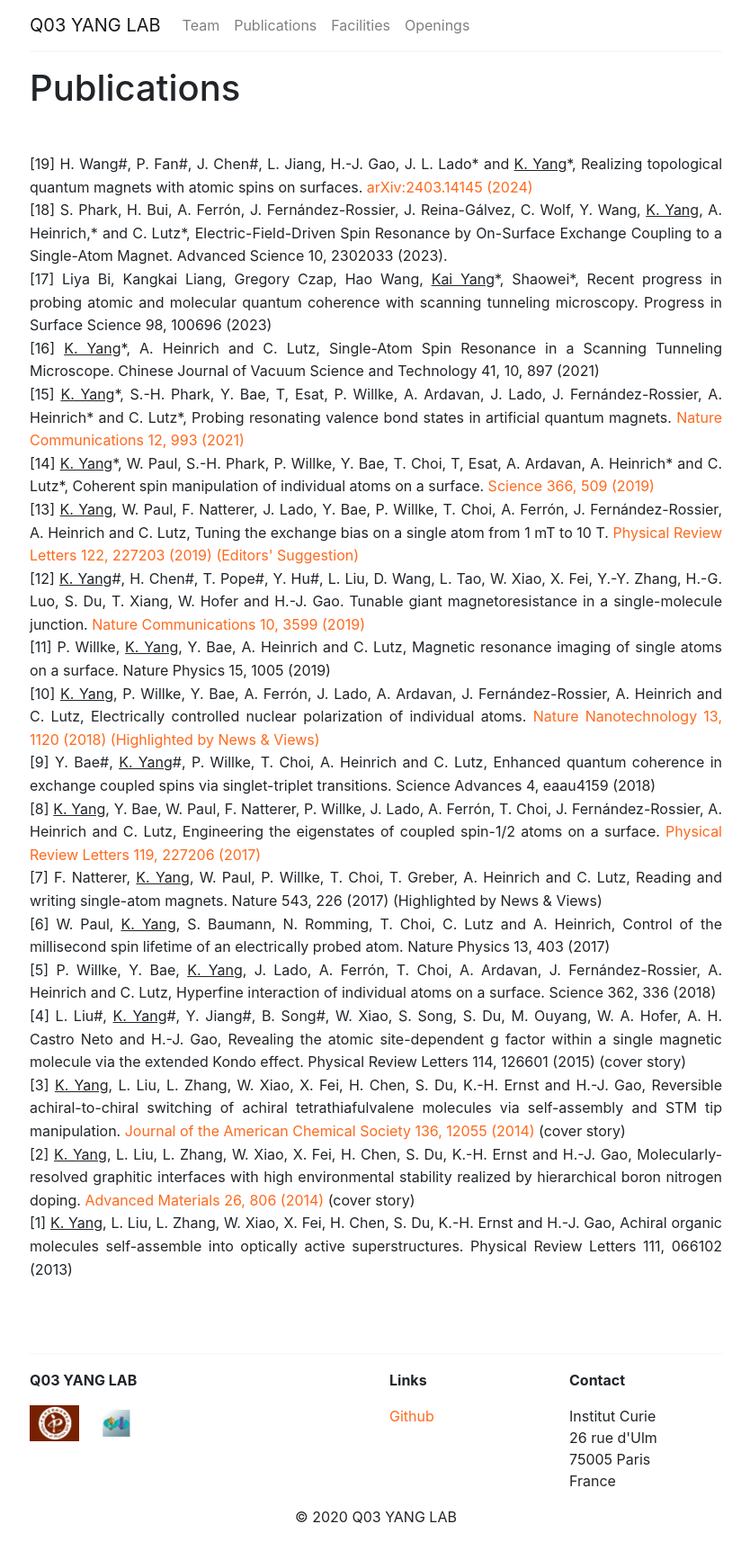
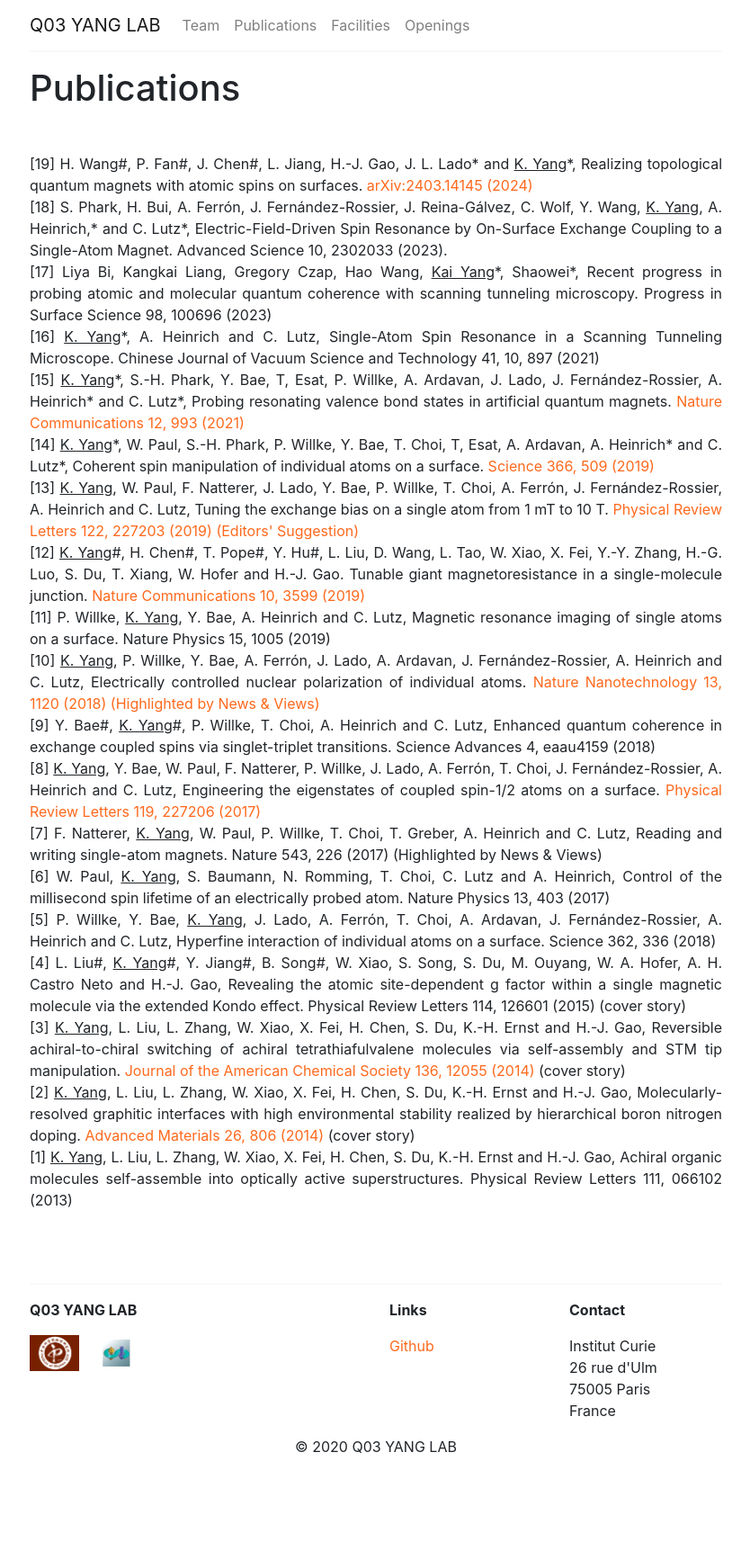
Before and after one commit to ZoomWuun/Q03i, a Jekyll site: the page built from _pages/publications_new.html, in a window 1280 px wide. Shown: the whole page at 90% size, without its empty margins (222-1056 px from the left). Built offline with Jekyll 4.4.1, drawn with Linux system fonts in a browser that asks for light colours; after the commit the page ends 1636 px from its top, so only the background shows below that.

Commit message:
Add files via upload

```diff
--- a/_pages/publications_new.html
+++ b/_pages/publications_new.html
@@ -9,7 +9,7 @@ permalink: /publications_new/
 <li class="media mb-1">
     <div class="media-body">
 
-        <p style="line-height: 1.6em; margin-bottom: 2em;">
+        <p style="margin-bottom: 2em;">
             [19] H. Wang#, P. Fan#, J. Chen#, L. Jiang, H.-J. Gao, J. L. Lado* and <u>K. Yang</u>*, Realizing topological quantum magnets with atomic spins on surfaces. <a href="https://arxiv.org/abs/2403.14145" target="_blank">arXiv:2403.14145 (2024)</a><br>
 
             [18] S. Phark, H. Bui, A. Ferrón, J. Fernández-Rossier, J. Reina-Gálvez, C. Wolf, Y. Wang, <u>K. Yang</u>, A. Heinrich,* and C. Lutz*, Electric-Field-Driven Spin Resonance by On-Surface Exchange Coupling to a Single-Atom Magnet. Advanced Science 10, 2302033 (2023).<br>
```
